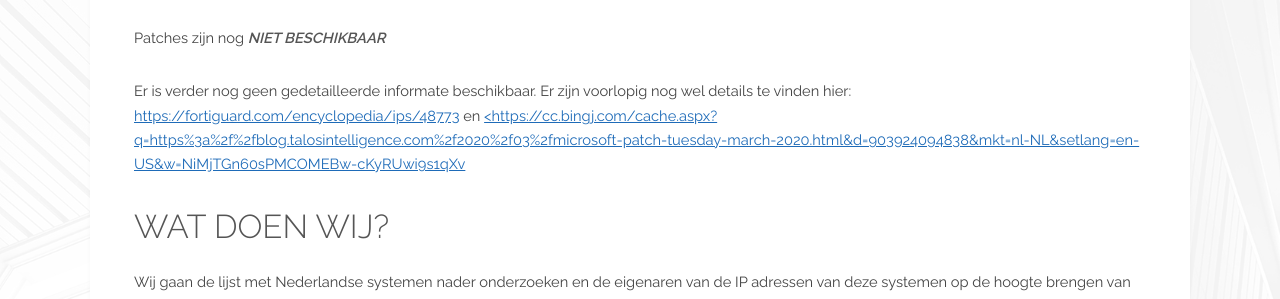
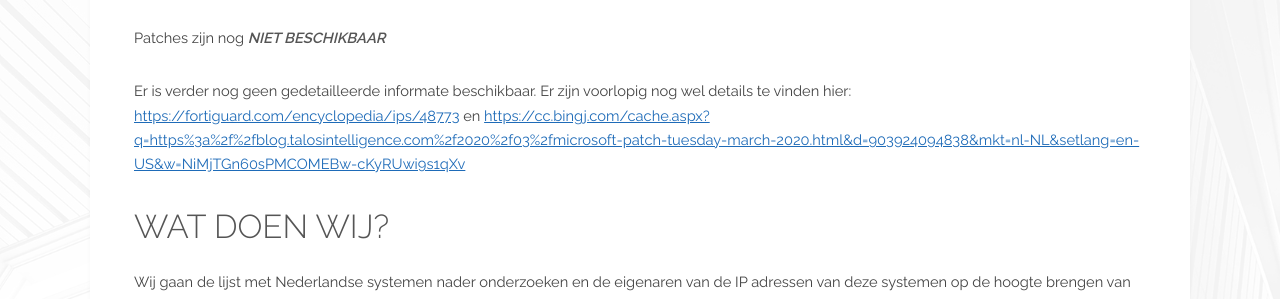
Before and after one commit to DIVD-NL/SecurityMeldpunt, a Jekyll site: the page built from cases/DIVD-2020-00006.md, in a window 1280 px wide and 900 px high, scrolled down 1488 px. Shown: the part 153-452 px from the top of the window. Built offline with Jekyll 4.4.1, drawn with Linux system fonts in a browser that asks for light colours.

Commit message:
textual corrections

```diff
--- a/cases/DIVD-2020-00006.md
+++ b/cases/DIVD-2020-00006.md
@@ -36,7 +36,7 @@
 Er is verder nog geen gedetailleerde informate beschikbaar. Er zijn voorlopig nog wel details te vinden hier:
 [https://fortiguard.com/encyclopedia/ips/48773](https://fortiguard.com/encyclopedia/ips/48773)
 en
-[<https://cc.bingj.com/cache.aspx?q=https%3a%2f%2fblog.talosintelligence.com%2f2020%2f03%2fmicrosoft-patch-tuesday-march-2020.html&d=903924094838&mkt=nl-NL&setlang=en-US&w=NiMjTGn60sPMCOMEBw-cKyRUwi9s1qXv]()
+[https://cc.bingj.com/cache.aspx?q=https%3a%2f%2fblog.talosintelligence.com%2f2020%2f03%2fmicrosoft-patch-tuesday-march-2020.html&d=903924094838&mkt=nl-NL&setlang=en-US&w=NiMjTGn60sPMCOMEBw-cKyRUwi9s1qXv]()
 
 ## Wat doen wij?
 
```
